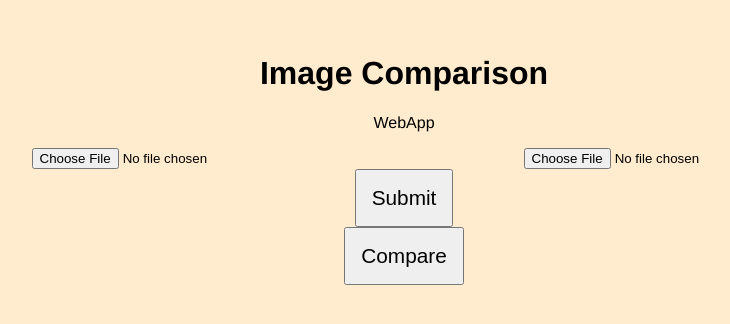
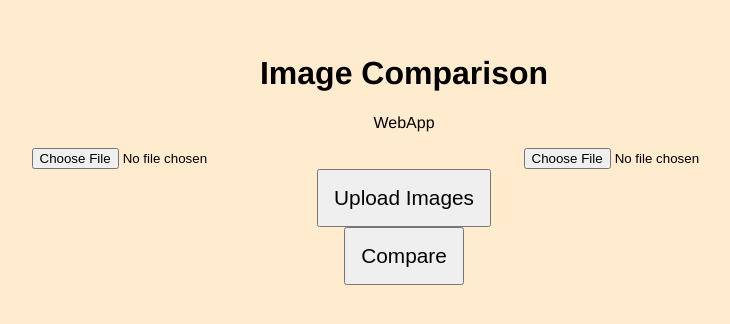
Before and after one commit to SaulOsorio/ImageComparisonApp, a React (Vite) app in the folder ui/: page / in a window 1280 px wide. Shown: the part 114-438 px from the top of the page, without its empty margins (236-966 px from the left). Built offline with nearby package versions, Linux system fonts and the light colour scheme.

Commit message:
Added display of Images

```diff
--- a/ui/src/Section.jsx
+++ b/ui/src/Section.jsx
@@ -25,26 +25,16 @@ export const Bttn = ({}) => {
 
   const handleImage1Change = (event) => {
     setFile1(event.target.files[0]);
+    setImages((images) => [...images, URL.createObjectURL(event.target.files[0])]);
+  return URL.revokeObjectURL(event.target.files[0]);
   };
 
   const handleImage2Change = (event) => {
     setFile2(event.target.files[0]);
+        setImagesToCompare((imagesToCompare) => [...imagesToCompare, URL.createObjectURL(event.target.files[0]),]);
+    return URL.revokeObjectURL(event.target.files[0]);
   };
 
-//   const handleChange = (e) => {
-//     setImages((images) => [
-//         ...images,
-//          URL.createObjectURL(e.files[0])]);
-//     return URL.revokeObjectURL(e.files[0]);
-//   };
-
-//   const handleChangeToCompare = (e) => {
-//     setImagesToCompare((imagesToCompare) => [
-//       ...imagesToCompare,
-//       URL.createObjectURL(e.files[0]),
-//     ]);
-//     return URL.revokeObjectURL(e.files[0]);
-//   };
 
   const deleteImage = (blob) => {
     setImages(images.filter((x) => x !== blob));
@@ -91,7 +81,7 @@ export const Bttn = ({}) => {
         </div>
       </div>
       <div className="center">
-        <button type="submit">Submit</button>
+        <button type="submit">Upload Images</button>
       </div>
     </form>
   );
```
